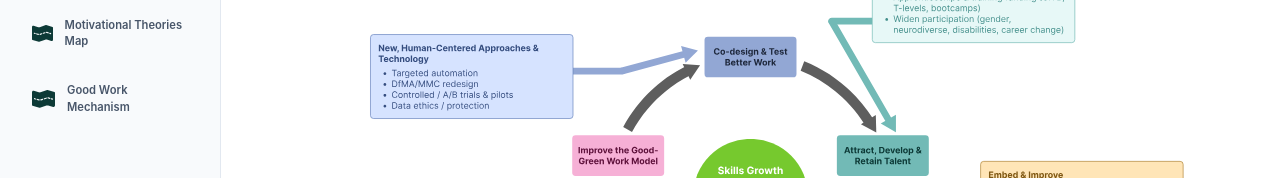
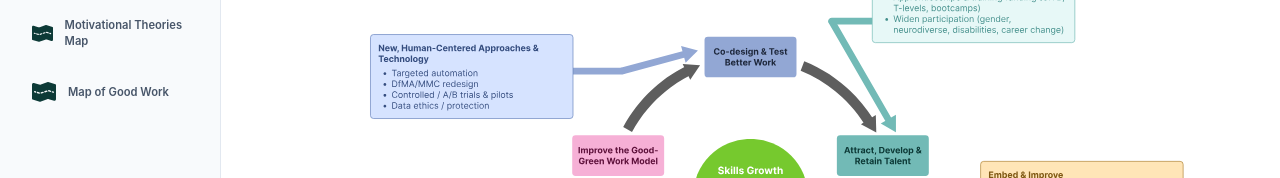
Before and after one commit to solensa/good-green-work, a React (Vite) app: page / in a window 1280 px wide. Shown: the part 164-342 px from the top of the page. Built offline with nearby package versions, Linux system fonts and the light colour scheme.

Commit message:
Rename sidebar link to Map of Good Work

```diff
--- a/src/components/Sidebar.jsx
+++ b/src/components/Sidebar.jsx
@@ -34,7 +34,7 @@ const Sidebar = () => {
           className={({ isActive }) => (isActive ? 'nav-link active' : 'nav-link')}
         >
           <span className="nav-icon"><img src={mapIcon} alt="Mechanism" style={{ width: '100%', height: '100%' }} /></span>
-          Good Work Mechanism
+          Map of Good Work
         </NavLink>
       </nav>
     </aside>
```
